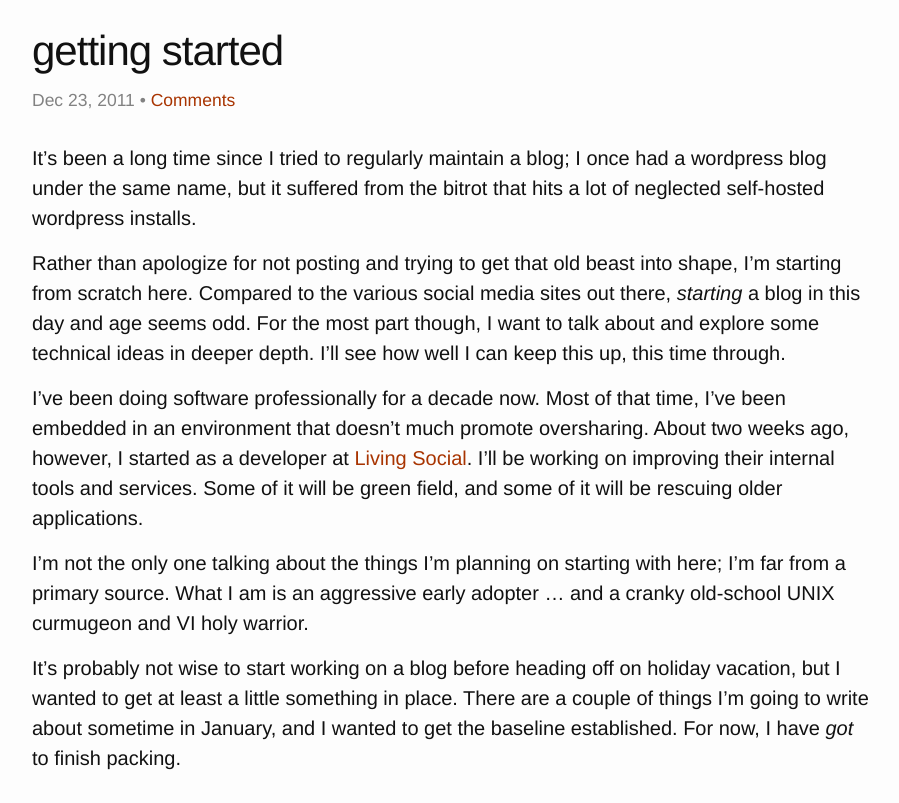
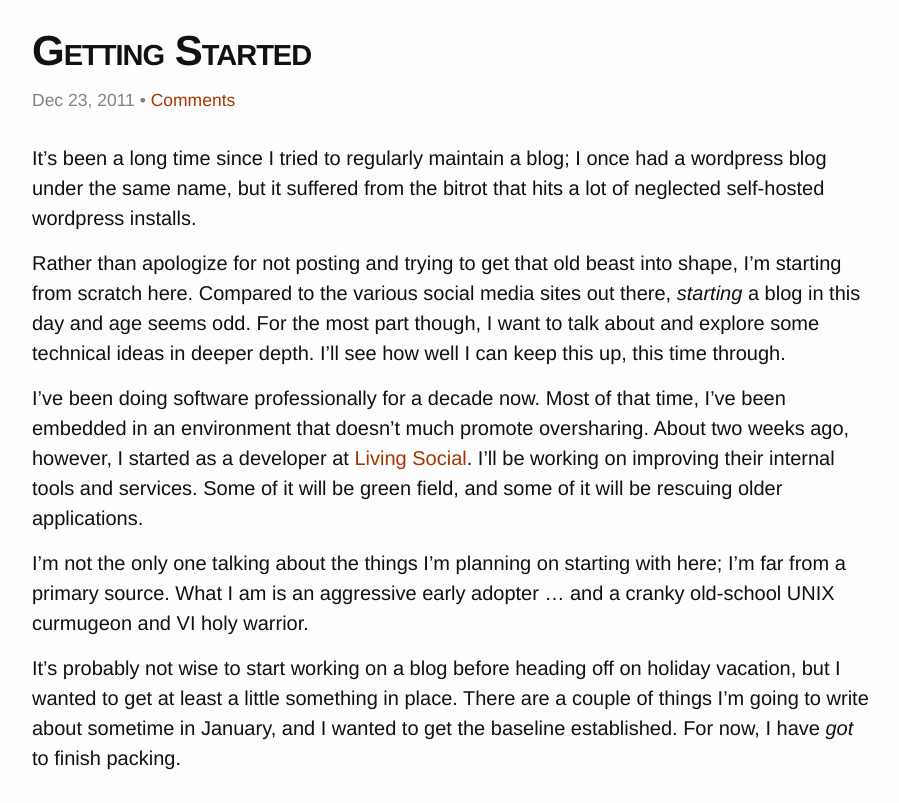
Before and after one commit to cflipse/devcaffeine, a Jekyll site: the page built from _posts/2011-12-23-getting-started.markdown, in a window 1280 px wide. Shown: the part 73-876 px from the top of the page, without its empty margins (188-1087 px from the left). Built offline with Jekyll 4.4.1, drawn with Linux system fonts in a browser that asks for light colours; grey boxes are pictures that could not be loaded.

Commit message:
tweak heading displays

```diff
--- a/_sass/_layout.scss
+++ b/_sass/_layout.scss
@@ -281,6 +281,10 @@ body {
     letter-spacing: -1px;
     line-height: 1;
 
+    text-transform: capitalize;
+    font-variant: small-caps;
+    font-weight: bold;
+
     @include media-query($on-laptop) {
         font-size: 36px;
     }
@@ -290,6 +294,7 @@ body {
     margin-bottom: $spacing-unit;
 
     h2 {
+        text-transform: capitalize;
         font-size: 32px;
 
         @include media-query($on-laptop) {
```
